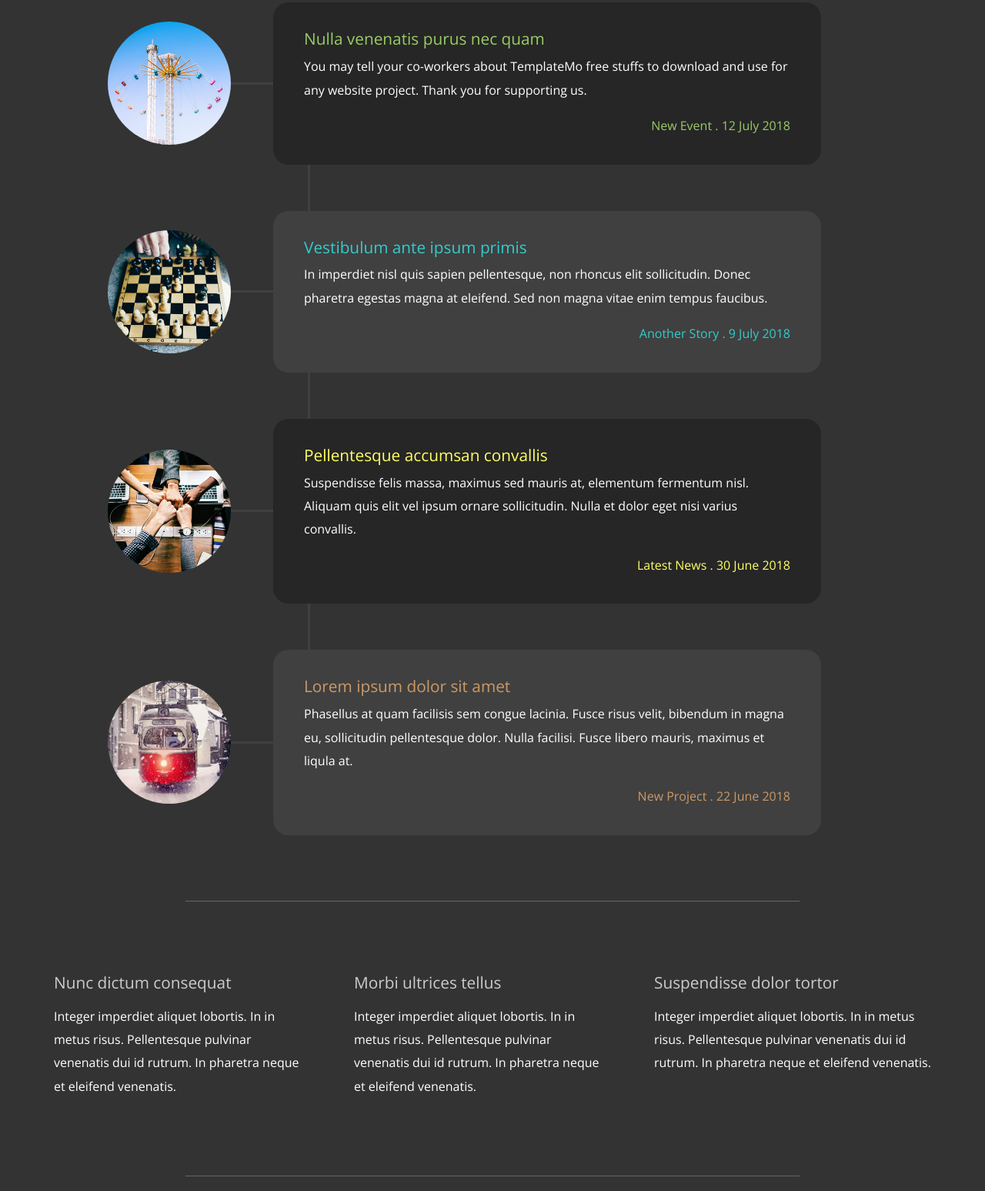
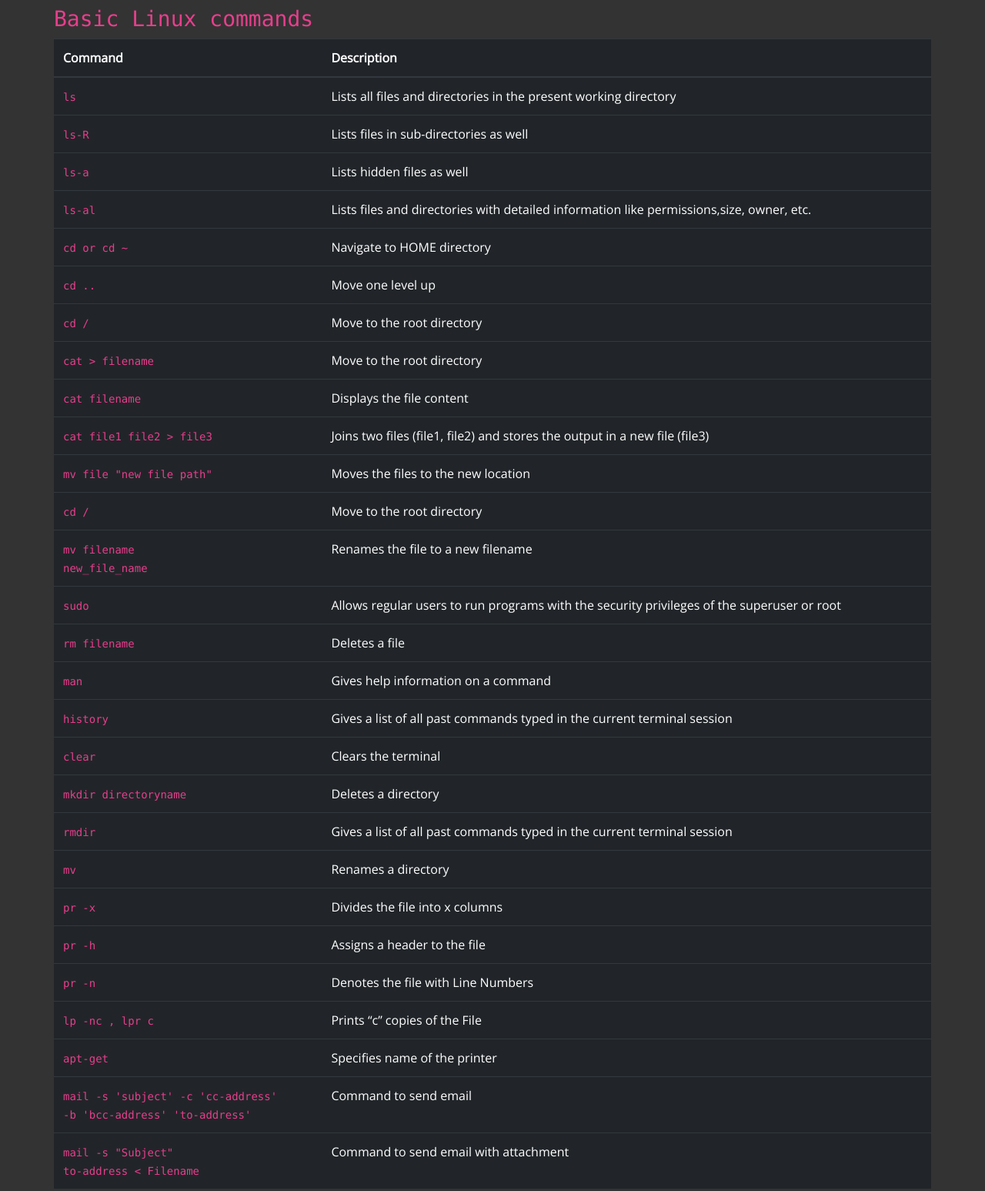
Before and after one commit to lakshitha1629/CommandCheatSheet, a plain HTML site: page index.html in a window 1280 px wide. Shown: the part 1352-2899 px from the top of the page at 77% size. Drawn offline with nearby package versions, Linux system fonts and the light colour scheme.

Commit message:
Added Basic Linux commands

```diff
--- a/index.html
+++ b/index.html
@@ -4,7 +4,7 @@
     <meta charset="UTF-8" />
     <meta name="viewport" content="width=device-width, initial-scale=1.0" />
     <meta http-equiv="X-UA-Compatible" content="ie=edge" />
-    <title>Commandline Interface Webpage</title>
+    <title>Command Cheat Sheet Webpage</title>
     <link
       rel="stylesheet"
       href="https://fonts.googleapis.com/css?family=Open+Sans:300,400"
@@ -53,152 +53,134 @@
       </div>
       <div class="row tm-section-mb">
         <div class="col-lg-12">
-          <div class="tm-timeline-item">
-            <div class="tm-timeline-item-inner">
-              <img
-                src="img/img-01.jpg"
-                alt="Image"
-                class="rounded-circle tm-img-timeline"
-              />
-              <div class="tm-timeline-connector">
-                <p class="mb-0">&nbsp;</p>
-              </div>
-              <div class="tm-timeline-description-wrap">
-                <div class="tm-bg-dark tm-timeline-description">
-                  <h3 class="tm-text-green tm-font-400">
-                    Nulla venenatis purus nec quam
-                  </h3>
-                  <p>
-                    You may tell your co-workers about TemplateMo free stuffs to
-                    download and use for any website project. Thank you for
-                    supporting us.
-                  </p>
-                  <p class="tm-text-green float-right mb-0">
-                    New Event . 12 July 2018
-                  </p>
-                </div>
-              </div>
-            </div>
+           <h2><code>Basic Linux commands</code></h2>
+          <table class="table table-dark">
+            <thead>
+              <tr>
+                <th scope="col">Command</th>
+                <th scope="col">Description</th>
+              </tr>
+            </thead>
+            <tbody>
+              <tr>
+                <td><code>ls</code></td>
+                <td>Lists all files and directories in the present working directory</td>
+              </tr>
+              <tr>
+                <td><code>ls-R</code></td>
+                <td>Lists files in sub-directories as well</td>
+              </tr>
+              <tr>
+                <td><code>ls-a</code></td>
+                <td>Lists hidden files as well</td>
+              </tr>
+              <tr>
+                <td><code>ls-al</code></td>
+                <td>Lists files and directories with detailed information like permissions,size, owner, etc.</td>
+              </tr>
+              <tr>
+                <td><code>cd or cd ~</code></td>
+                <td>Navigate to HOME directory</td>
+              </tr>
+              <tr>
+                <td><code>cd ..</code></td>
+                <td>Move one level up</td>
+              </tr>
+              <tr>
+                <td><code>cd /</code></td>
+                <td>Move to the root directory</td>
+              </tr>
+              <tr>
+                <td><code>cat > filename</code></td>
+                <td>Move to the root directory</td>
+              </tr>
+              <tr>
+                <td><code>cat filename</code></td>
+                <td>Displays the file content</td>
+              </tr>
+              <tr>
+                <td><code>cat file1 file2 > file3</code></td>
+                <td>Joins two files (file1, file2) and stores the output in a new file (file3)</td>
+              </tr>
+              <tr>
+                <td><code>mv file "new file path"</code></td>
+                <td>Moves the files to the new location</td>
+              </tr>
+              <tr>
+                <td><code>cd /</code></td>
+                <td>Move to the root directory</td>
+              </tr>
+              <tr>
+                <td><code>mv filename</code><br><code>new_file_name</code></td>
+                <td>Renames the file to a new filename</td>
+              </tr>
+              <tr>
+                <td><code>sudo</code></td>
+                <td>Allows regular users to run programs with the security privileges of the superuser or root</td>
+              </tr>
+              <tr>
+                <td><code>rm filename</code></td>
+                <td>Deletes a file</td>
+              </tr>
+              <tr>
+                <td><code>man</code></td>
+                <td>Gives help information on a command</td>
+              </tr>
+              <tr>
+                <td><code>history</code></td>
+                <td>Gives a list of all past commands typed in the current terminal session</td>
+              </tr>
+              <tr>
+                <td><code>clear</code></td>
+                <td>Clears the terminal</td>
+              </tr>
+              <tr>
+                <td><code>mkdir directoryname</code></td>
+                <td>Deletes a directory</td>
+              </tr>
+              <tr>
+                <td><code>rmdir</code></td>
+                <td>Gives a list of all past commands typed in the current terminal session</td>
+              </tr>
+              <tr>
+                <td><code>mv</code></td>
+                <td>Renames a directory</td>
+              </tr>
+              <tr>
+                <td><code>pr -x</code></td>
+                <td>Divides the file into x columns</td>
+              </tr>
+              <tr>
+                <td><code>pr -h</code></td>
+                <td>Assigns a header to the file</td>
+              </tr>
+              <tr>
+                <td><code>pr -n</code></td>
+                <td>Denotes the file with Line Numbers</td>
+              </tr>
+              <tr>
+                <td><code>lp -nc , lpr c</code></td>
+                <td>Prints “c” copies of the File</td>
+              </tr>
+              <tr>
+                <td><code>apt-get</code></td>
+                <td>Specifies name of the printer</td>
+              </tr>
+              <tr>
+                <td><code>mail -s 'subject' -c 'cc-address'</code><br><code>-b 'bcc-address' 'to-address'</code></td>
+                <td>Command to send email</td>
+              </tr>
+              <tr>
+                <td><code>mail -s "Subject"</code><br><code>to-address < Filename</code></td>
+                <td>Command to send email with attachment</td>
+              </tr>
 
-            <div class="tm-timeline-connector-vertical"></div>
-          </div>
 
-          <div class="tm-timeline-item">
-            <div class="tm-timeline-item-inner">
-              <img
-                src="img/img-02.jpg"
-                alt="Image"
-                class="rounded-circle tm-img-timeline"
-              />
-              <div class="tm-timeline-connector">
-                <p class="mb-0">&nbsp;</p>
-              </div>
-              <div class="tm-timeline-description-wrap">
-                <div class="tm-bg-dark-light tm-timeline-description">
-                  <h3 class="tm-text-cyan tm-font-400">
-                    Vestibulum ante ipsum primis
-                  </h3>
-                  <p>
-                    In imperdiet nisl quis sapien pellentesque, non rhoncus elit
-                    sollicitudin. Donec pharetra egestas magna at eleifend. Sed
-                    non magna vitae enim tempus faucibus.
-                  </p>
-                  <p class="tm-text-cyan float-right mb-0">
-                    Another Story . 9 July 2018
-                  </p>
-                </div>
-              </div>
-            </div>
-            <div class="tm-timeline-connector-vertical"></div>
-          </div>
-
-          <div class="tm-timeline-item">
-            <div class="tm-timeline-item-inner">
-              <img
-                src="img/img-03.jpg"
-                alt="Image"
-                class="rounded-circle tm-img-timeline"
-              />
-              <div class="tm-timeline-connector">
-                <p class="mb-0">&nbsp;</p>
-              </div>
-              <div class="tm-timeline-description-wrap">
-                <div class="tm-bg-dark tm-timeline-description">
-                  <h3 class="tm-text-yellow tm-font-400">
-                    Pellentesque accumsan convallis
-                  </h3>
-                  <p>
-                    Suspendisse felis massa, maximus sed mauris at, elementum
-                    fermentum nisl. Aliquam quis elit vel ipsum ornare
-                    sollicitudin. Nulla et dolor eget nisi varius convallis.
-                  </p>
-                  <p class="tm-text-yellow float-right mb-0">
-                    Latest News . 30 June 2018
-                  </p>
-                </div>
-              </div>
-            </div>
-            <div class="tm-timeline-connector-vertical"></div>
-          </div>
-
-          <div class="tm-timeline-item">
-            <div class="tm-timeline-item-inner">
-              <img
-                src="img/img-04.jpg"
-                alt="Image"
-                class="rounded-circle tm-img-timeline"
-              />
-              <div class="tm-timeline-connector">
-                <p class="mb-0">&nbsp;</p>
-              </div>
-              <div class="tm-timeline-description-wrap">
-                <div class="tm-bg-dark-light tm-timeline-description">
-                  <h3 class="tm-text-orange tm-font-400">
-                    Lorem ipsum dolor sit amet
-                  </h3>
-                  <p>
-                    Phasellus at quam facilisis sem congue lacinia. Fusce risus
-                    velit, bibendum in magna eu, sollicitudin pellentesque
-                    dolor. Nulla facilisi. Fusce libero mauris, maximus et
-                    liqula at.
-                  </p>
-                  <p class="tm-text-orange float-right mb-0">
-                    New Project . 22 June 2018
-                  </p>
-                </div>
-              </div>
-            </div>
-          </div>
+            </tbody>
+          </table>
         </div>
       </div>
       <!--  row -->
-      <hr />
-      <div class="row tm-section-mb tm-section-mt">
-        <div class="col-lg-4 col-md-4 col-sm-12 pr-lg-5 mb-md-0 mb-4">
-          <h3 class="mt-2 mb-3 tm-text-gray">Nunc dictum consequat</h3>
-          <p>
-            Integer imperdiet aliquet lobortis. In in metus risus. Pellentesque
-            pulvinar venenatis dui id rutrum. In pharetra neque et eleifend
-            venenatis.
-          </p>
-        </div>
-        <div class="col-lg-4 col-md-4 col-sm-12 pr-lg-5 mb-md-0 mb-4">
-          <h3 class="mt-2 mb-3 tm-text-gray">Morbi ultrices tellus</h3>
-          <p>
-            Integer imperdiet aliquet lobortis. In in metus risus. Pellentesque
-            pulvinar venenatis dui id rutrum. In pharetra neque et eleifend
-            venenatis.
-          </p>
-        </div>
-        <div class="col-lg-4 col-md-4 col-sm-12">
-          <h3 class="mt-2 mb-3 tm-text-gray">Suspendisse dolor tortor</h3>
-          <p>
-            Integer imperdiet aliquet lobortis. In in metus risus. Pellentesque
-            pulvinar venenatis dui id rutrum. In pharetra neque et eleifend
-            venenatis.
-          </p>
-        </div>
-      </div>
       <hr />
       <!-- Footer -->
       <footer class="row mt-5 mb-5">
```
